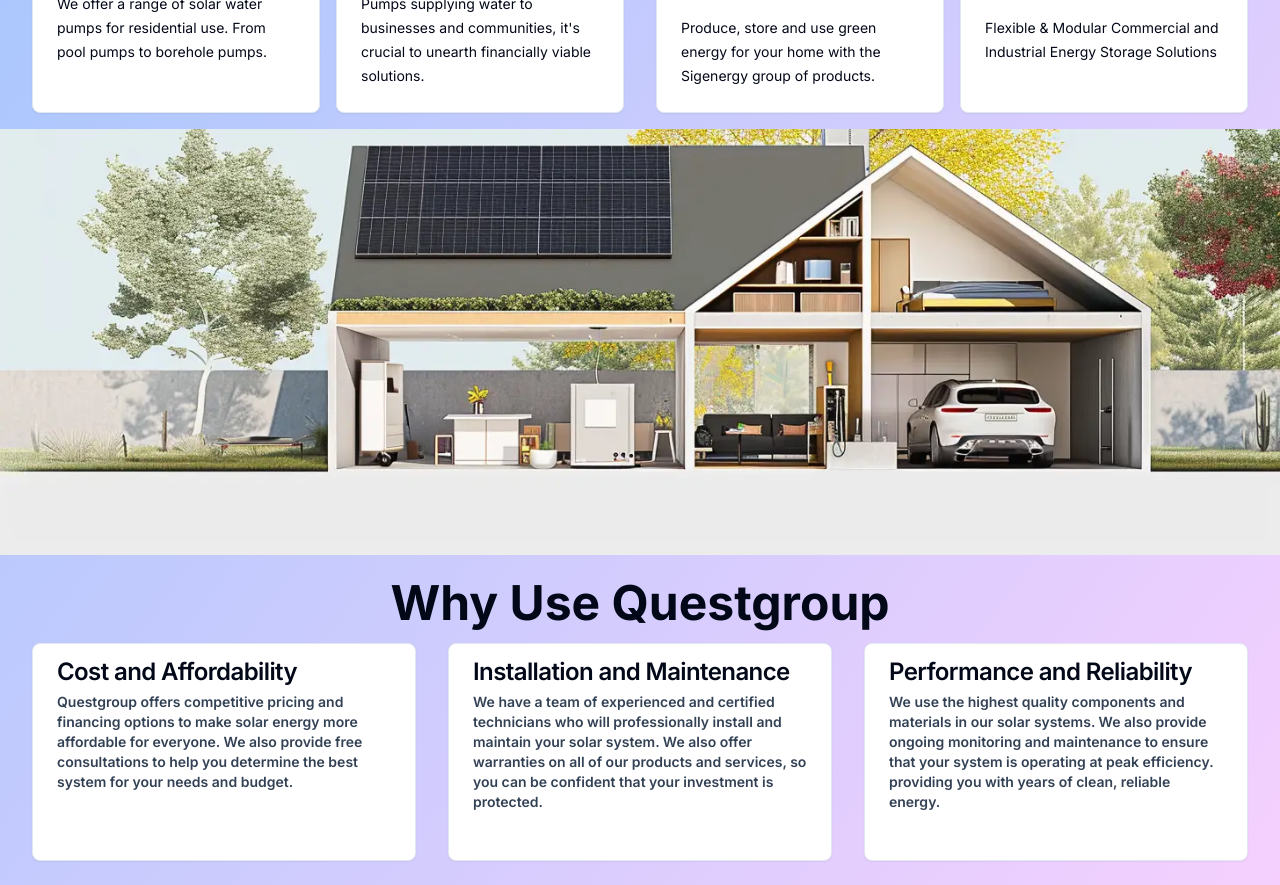
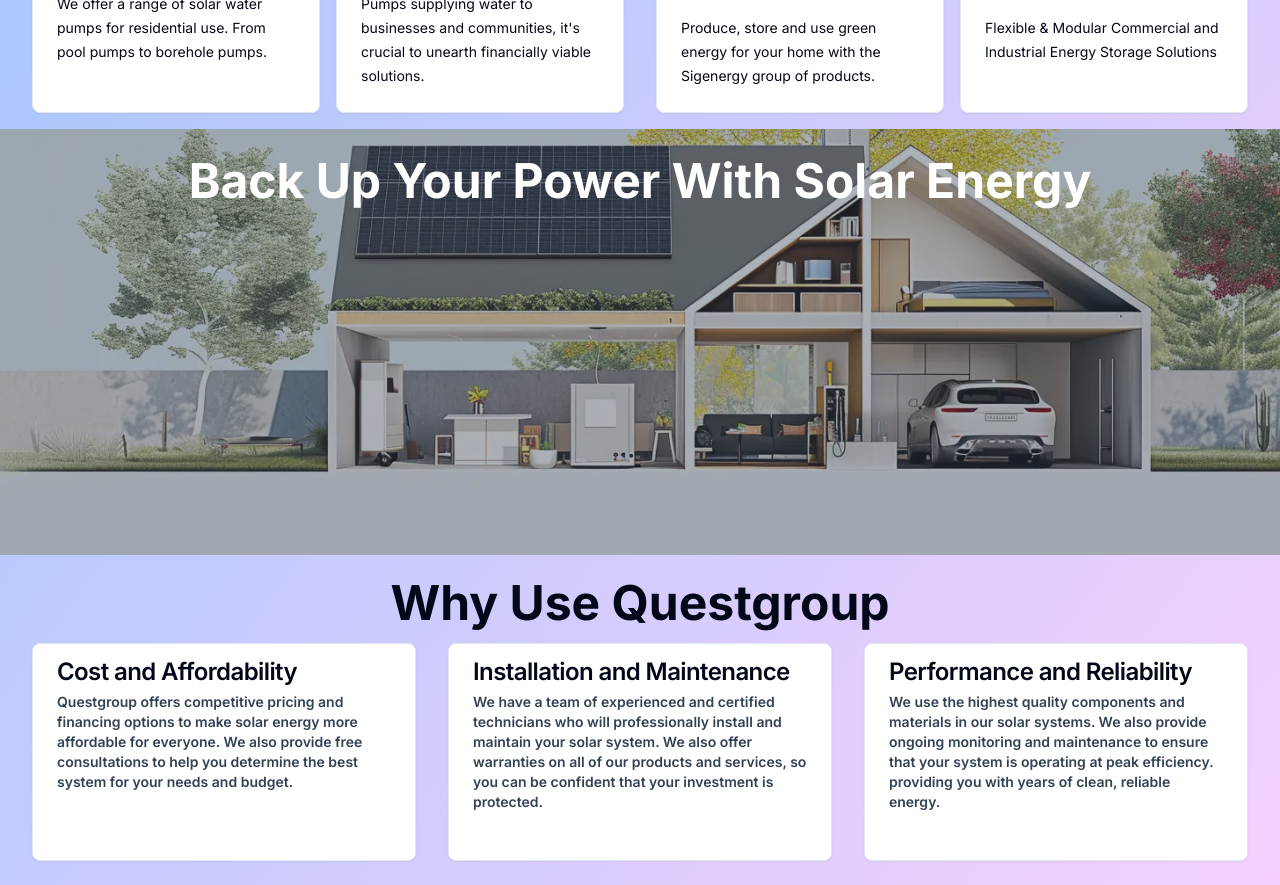
Before and after one commit to PhilaniNcube/questgroup, a Next.js app: page / in a window 1280 px wide. Shown: the part 920-1805 px from the top of the page. Built offline with nearby package versions, Linux system fonts and the light colour scheme.

Commit message:
Update home page with new illustration and text overlay

```diff
--- a/app/(home)/questgroup-principles.tsx
+++ b/app/(home)/questgroup-principles.tsx
@@ -23,6 +23,7 @@
 const Principles = () => {
   return (
     <section className="">
+      <div className="relative">
         <Image
           src="/images/illustration.webp"
           width={1456}
@@ -30,6 +31,15 @@
           alt="Illustraction"
           className="w-full aspect-video lg:aspect-[3/1] object-cover object-bottom"
         />
+        <div className="absolute inset-0 bg-slate-700/40">
+          <div className="container relative py-7 z-50">
+            <h3 className="text-center text-2xl lg:text-5xl font-bold text-white">
+              Back Up Your Power With Solar Energy
+            </h3>
+          </div>
+        </div>
+      </div>
+
       <div className="py-6 container">
         <h2 className="text-2xl lg:text-5xl font-bold text-center pb-4">
           Why Use Questgroup
```
Lines whose indentation alone changed are shown as unchanged.
